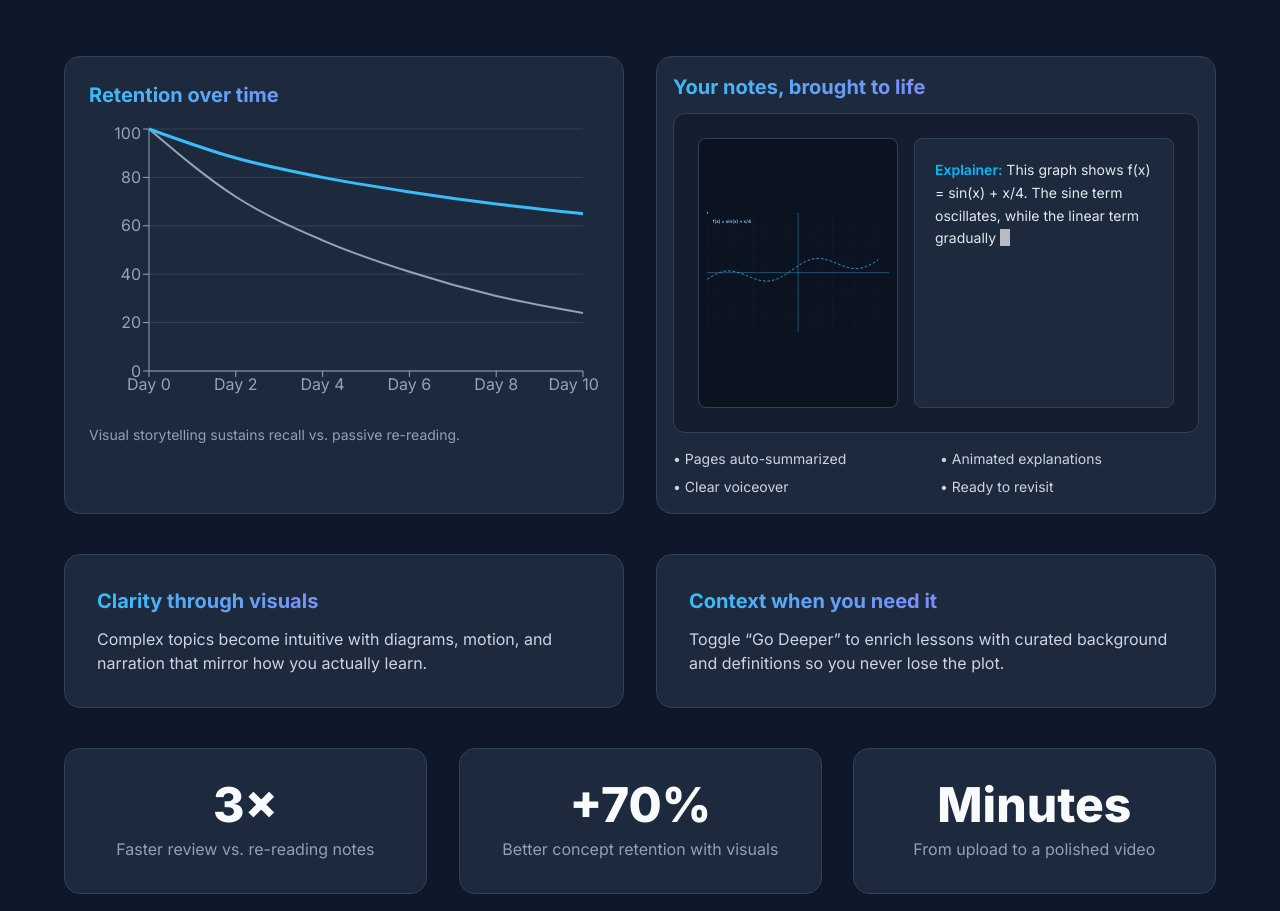
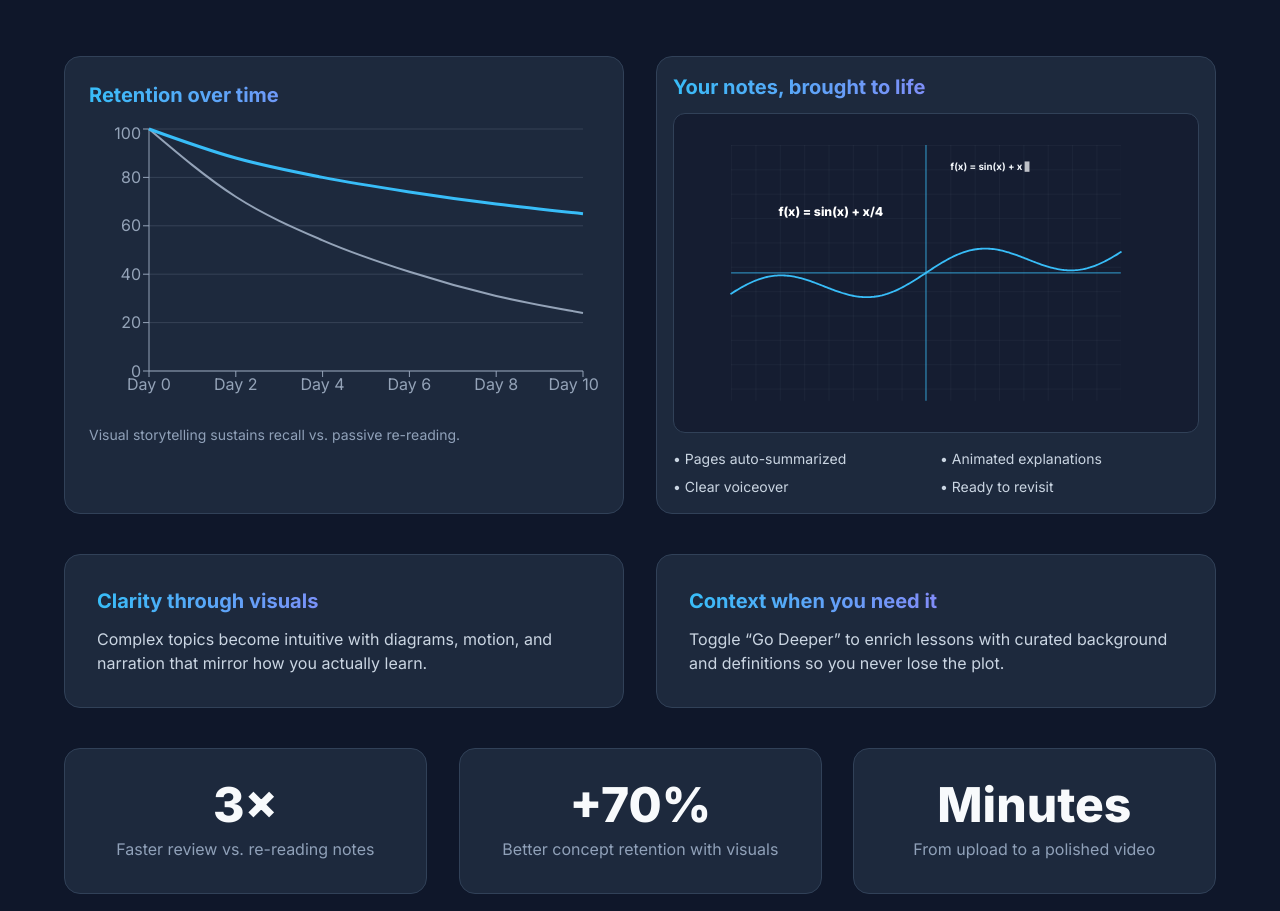
Before and after one commit to Dragontory/HackMIT, a React (Vite) app in the folder frontend/: page / in a window 1280 px wide. Shown: the part 1489-2400 px from the top of the page. Built offline with nearby package versions, Linux system fonts and the light colour scheme.

Commit message:
Fixed notbook model and graph

```diff
--- a/frontend/src/components/Notebook3D.jsx
+++ b/frontend/src/components/Notebook3D.jsx
@@ -1,122 +1,210 @@
 import React, { useEffect, useMemo, useRef, useState } from "react";
-import { motion, AnimatePresence } from "framer-motion";
+import { motion } from "framer-motion";
 
-/** Tweak timings (ms) */
-const DWELL_NOTEBOOK = 2200;   // how long notebook stays before fading out
-const FADE_MS        = 600;    // crossfade duration
-const TYPE_SPEED_MS  = 35;     // per-character speed
-const POST_TYPE_DWELL= 1200;   // pause after typing on graph before fading back
+/** ---------- Timings (ms) ---------- */
+const FIRST_DWELL_NOTEBOOK = 3400; // longer first time
+const DWELL_NOTEBOOK = 2200; // later cycles
+const FADE_PAPER_MS = 800;  // fade notebook sheet only
+const HOLD_EQ_MS = 250;  // hold equation after paper fades, before moving
+const MOVE_EQ_MS = 900;  // move+shrink equation to graph label
+const GRAPH_FADE_MS = 900;  // graph fade-in (during move)
+const TYPE_SPEED_MS = 32;   // typing speed
+const POST_TYPE_DWELL = 1400; // pause after typing
+const FADE_BACK_MS = 600;  // crossfade back to notebook
 
 const EXPLANATION =
-  "This graph shows f(x) = sin(x) + x/4. The sine term oscillates, " +
-  "while the linear term gradually shifts the curve upward as x increases.";
+  "f(x) = sin(x) + x/4 — the sine term oscillates; the linear term lifts the curve as x increases.";
+
+function Caret({ show }) {
+  return (
+    <span
+      className={`inline-block w-[8px] h-[1.1em] align-[-0.2em] ml-1 ${show ? "animate-pulse" : ""}`}
+      style={{ background: "rgba(248,250,252,0.75)" }}
+    />
+  );
+}
 
 export default function Notebook3D() {
-  const [phase, setPhase] = useState("notebook"); // 'notebook' | 'graph'
+  const [phase, setPhase] = useState("NOTEBOOK");
+  const [firstPass, setFirstPass] = useState(true);
   const [typed, setTyped] = useState("");
+  const [eqProgress, setEqProgress] = useState(0); // 0..1
+  const [paperOpacity, setPaperOpacity] = useState(1);
+  const [graphOpacity, setGraphOpacity] = useState(0);
+  const [eqColor, setEqColor] = useState("#0f172a");
 
-  // loop controller
-  const cycleRef = useRef(null);
-  const typingRef = useRef(null);
+  const timers = useRef([]);
+  const clearAll = () => { timers.current.forEach((id) => clearTimeout(id)); timers.current = []; };
 
   useEffect(() => {
-    // start on notebook, then move to graph after dwell + fade
-    startNotebookPhase();
-    return () => {
-      clearTimers();
-    };
+    startNotebook(firstPass ? FIRST_DWELL_NOTEBOOK : DWELL_NOTEBOOK);
+    return clearAll;
     // eslint-disable-next-line react-hooks/exhaustive-deps
   }, []);
 
-  function clearTimers() {
-    if (cycleRef.current) clearTimeout(cycleRef.current);
-    if (typingRef.current) clearInterval(typingRef.current);
+  const startNotebook = (dwell) => {
+    clearAll();
+    setPhase("NOTEBOOK");
+    setTyped("");
+    setEqProgress(0);
+    setPaperOpacity(1);
+    setGraphOpacity(0);
+    setEqColor("black");  // Start with black color for equation
+
+    timers.current.push(
+      setTimeout(() => {
+        setPhase("FADE_PAPER");
+        animatePaperFadeOut();
+      }, dwell)
+    );
+  };
+
+  const animatePaperFadeOut = () => {
+    const t0 = performance.now();
+    const tick = (now) => {
+      const t = Math.min(1, (now - t0) / FADE_PAPER_MS);
+      setPaperOpacity(1 - t);
+      if (t < 1) requestAnimationFrame(tick);
+      else {
+        setEqColor("#ffffff");
+        setPhase("HOLD_EQ");
+        timers.current.push(setTimeout(() => startMoveToGraph(), HOLD_EQ_MS));
       }
+    };
+    requestAnimationFrame(tick);
+  };
 
-  function startNotebookPhase() {
-    clearTimers();
-    setPhase("notebook");
-    setTyped("");
-    cycleRef.current = setTimeout(() => {
-      // fade to graph
-      setPhase("graph");
-    }, DWELL_NOTEBOOK);
-  }
+  const startMoveToGraph = () => {
+    setPhase("MOVE_TO_GRAPH");
+    const t0 = performance.now();
+    const tick = (now) => {
+      const raw = Math.min(1, (now - t0) / MOVE_EQ_MS);
+      const ease = raw < 0.5 ? 4 * raw * raw * raw : 1 - Math.pow(-2 * raw + 2, 3) / 2; // easeInOutCubic
+      setEqProgress(ease);
+      setGraphOpacity(raw); // graph fades in while equation moves
+      if (raw < 1) requestAnimationFrame(tick);
+      else startTyping();
+    };
+    requestAnimationFrame(tick);
+  };
 
-  function startTyping() {
-    // type explanation on graph
+  const startTyping = () => {
+    setPhase("TYPE_ON_GRAPH");
     setTyped("");
     let i = 0;
-    clearInterval(typingRef.current);
-    typingRef.current = setInterval(() => {
+    const id = setInterval(() => {
       i++;
       setTyped(EXPLANATION.slice(0, i));
       if (i >= EXPLANATION.length) {
-        clearInterval(typingRef.current);
-        // after finishing typing, dwell, then go back
-        cycleRef.current = setTimeout(() => startNotebookPhase(), POST_TYPE_DWELL);
+        clearInterval(id);
+        timers.current.push(
+          setTimeout(() => {
+            setPhase("GRAPH_DWELL");
+            timers.current.push(
+              setTimeout(() => {
+                setPhase("FADE_BACK");
+                animateBack();  // Add the fade-back phase here
+              }, POST_TYPE_DWELL)
+            );
+          }, 10)
+        );
       }
     }, TYPE_SPEED_MS);
+    timers.current.push(id);
+  };
+
+  const animateBack = () => {
+    const t0 = performance.now();
+    const tick = (now) => {
+      const t = Math.min(1, (now - t0) / FADE_BACK_MS);
+      setGraphOpacity(1 - t);
+      setEqProgress(1 - t);  // Shrink equation back to its starting size
+      setPaperOpacity(t);  // Fade the paper back in
+      if (t < 1) requestAnimationFrame(tick);
+      else {
+        setFirstPass(false);
+        startNotebook(DWELL_NOTEBOOK);  // Restart animation after fade-back completes
       }
+    };
+    requestAnimationFrame(tick);
+  };
 
-  // whenever we enter graph phase, kick off typing (after fade settles slightly)
-  useEffect(() => {
-    if (phase === "graph") {
-      const id = setTimeout(startTyping, FADE_MS * 0.6);
-      return () => clearTimeout(id);
-    } else {
-      // ensure we stop typing if we leave
-      clearInterval(typingRef.current);
-    }
-    // eslint-disable-next-line react-hooks/exhaustive-deps
-  }, [phase]);
+  // layout constants
+  const NOTEBOOK_VB = { w: 1200, h: 760 };
+  // Notebook equation position (same as what’s on paper):
+  const eqStart = { x: 200, y: 330, font: 64 };  // Moved x position to the left (200)
+  // Graph label landing spot (upper-left inside the plot area):
+  const eqEnd = { x: 400, y: 500, font: 30 };
+
+  const eqX = eqStart.x + (eqEnd.x - eqStart.x) * eqProgress;
+  const eqY = eqStart.y + (eqEnd.y - eqStart.y) * eqProgress;
+  const eqScale = 1 + (eqEnd.font / eqStart.font - 1) * eqProgress;
 
   return (
     <div className="relative h-80 w-full rounded-xl overflow-hidden bg-slate-900/60 border border-slate-700">
-      <AnimatePresence mode="wait">
-        {phase === "notebook" ? (
+      <div className="absolute inset-0 grid place-items-center">
         <motion.div
-            key="notebook"
+          initial={{ opacity: 1 }}
+          animate={{ opacity: paperOpacity }}
+          transition={{ duration: 0.001 }}
+          className="w-full h-full flex items-center justify-center"
+        >
+          <NotebookPaperOnly />
+        </motion.div>
+      </div>
+
+      {/* Graph layer (fades in while equation moves) */}
+      <div className="absolute inset-0">
+        <motion.div
           initial={{ opacity: 0 }}
-            animate={{ opacity: 1 }}
-            exit={{ opacity: 0 }}
-            transition={{ duration: FADE_MS / 1000 }}
-            className="absolute inset-0 grid place-items-center"
+          animate={{ opacity: graphOpacity }}
+          transition={{ duration: 0.001 }}
+          className="absolute inset-0 p-4 md:p-5"
         >
-            <NotebookSVG />
+          <GraphSVG typed={typed} />
         </motion.div>
-        ) : (
-          <motion.div
-            key="graph"
-            initial={{ opacity: 0 }}
-            animate={{ opacity: 1 }}
-            exit={{ opacity: 0 }}
-            transition={{ duration: FADE_MS / 1000 }}
-            className="absolute inset-0"
+      </div>
+
+      {/* Floating equation moving from notebook to graph label (the only equation label) */}
+      <motion.svg
+        className="absolute inset-0 pointer-events-none"
+        viewBox={`0 0 ${NOTEBOOK_VB.w} ${NOTEBOOK_VB.h}`}
+        preserveAspectRatio="xMidYMid slice"
       >
-            <GraphWithTyping typed={typed} />
-          </motion.div>
-        )}
-      </AnimatePresence>
+        <motion.text
+          x={eqX+110}
+          y={eqY}
+          style={{ originX: 0, originY: 0 }}
+          transform={`scale(${eqScale})`}
+          fill={eqColor}
+          fontWeight="800"
+          fontFamily="Inter, system-ui, sans-serif"
+          fontSize="60"
+        >
+          f(x) = sin(x) + x/4
+        </motion.text>
+      </motion.svg>
     </div>
   );
 }
 
-/* ---------- Visuals ---------- */
+/* ----------------- SVGs ----------------- */
 
-function NotebookSVG() {
-  // simple, crisp notebook look in SVG
+/** Paper with lines & a second equation lower down
+ *  (The top equation is NOT drawn here so there’s no duplicate during transition.)
+ */
+function NotebookPaperOnly() {
   return (
     <svg
       viewBox="0 0 1200 760"
       className="w-[95%] h-[85%] drop-shadow-lg"
       xmlns="http://www.w3.org/2000/svg"
     >
-      {/* Paper */}
+      {/* paper */}
       <rect x="0" y="0" width="1200" height="760" rx="24" fill="#f8fafc" />
-      {/* Margin line */}
+      {/* margin */}
       <line x1="200" y1="0" x2="200" y2="760" stroke="rgba(239,68,68,0.35)" strokeWidth="6" />
-      {/* Ruling */}
+      {/* ruling */}
       {Array.from({ length: 7 }).map((_, i) => {
         const y = 120 + i * 90;
         return (
@@ -131,59 +219,35 @@ function NotebookSVG() {
           />
         );
       })}
-      {/* Equation text */}
-      <text x="250" y="330" fill="#0f172a" fontWeight="700" fontFamily="Inter, system-ui" fontSize="64">
-        f(x) = sin(x) + x/4
-      </text>
-      <text x="250" y="500" fill="#0f172a" fontWeight="700" fontFamily="Inter, system-ui" fontSize="54">
+
+      {/* "Math Notes" title */}
+      <motion.text
+        x="250"
+        y="100"
+        fill="#0f172a"
+        fontWeight="700"
+        fontFamily="Inter, system-ui, sans-serif"
+        fontSize="70"
+        style={{
+          opacity: 1, // Title opacity is controlled by animation during fade-out
+          transition: "opacity 0.8s ease"
+        }}
+      >
+        Math Notes!
+      </motion.text>
+      <text x="250" y="500" fill="#0f172a" fontWeight="700" fontFamily="Inter, system-ui" fontSize="40">
         ∫ cos(x) dx = sin(x) + C
       </text>
     </svg>
   );
 }
 
-function GraphWithTyping({ typed }) {
-  return (
-    <div className="absolute inset-0 flex items-stretch gap-4 p-4 md:p-6">
-      {/* LEFT: Graph */}
-      <div className="relative flex-1 rounded-lg overflow-hidden bg-[#0b1220] border border-slate-700">
-        <GraphSVG />
-      </div>
-
-      {/* RIGHT: Typing panel */}
-      <div className="hidden md:flex w-[40%] min-w-[260px] rounded-lg border border-slate-700 bg-slate-800 p-4 md:p-5">
-        <div className="text-slate-200 text-sm leading-relaxed">
-          <span className="text-sky-400 font-semibold">Explainer:</span>{" "}
-          <span className="whitespace-pre-wrap">{typed}</span>
-          <TypingCursor active />
-        </div>
-      </div>
-    </div>
-  );
-}
-
-function TypingCursor({ active }) {
-  return (
-    <span
-      className={`inline-block w-[10px] h-[1.2em] align-[-0.2em] ml-1 ${
-        active ? "animate-pulse" : ""
-      }`}
-      style={{ background: "rgba(248,250,252,0.7)" }}
-    />
-  );
-}
-
-function GraphSVG() {
-  // Draw axes + grid + animated path (CSS-only animation shim)
-  // (We fake animation by using a large dashed offset via CSS animation)
-  const pathId = "graph-line";
-  const d = useMemo(() => {
-    // generate a smooth path for sin(x) + x/4 across [-6, 6]
+function GraphSVG({ typed }) {
+  const pathD = useMemo(() => {
     const pts = [];
-    const W = 600;
-    const H = 400;
+    const W = 640, H = 420;
     const toX = (x) => ((x + 6) / 12) * W;
-    const toY = (y) => H / 2 - y * 28; // scale
+    const toY = (y) => H / 2 - y * 28;
     for (let x = -6; x <= 6; x += 0.05) {
       const y = Math.sin(x) + x / 4;
       pts.push([toX(x), toY(y)]);
@@ -192,8 +256,10 @@ function GraphSVG() {
   }, []);
 
   return (
-    <svg viewBox="0 0 640 420" className="absolute inset-0 m-auto w-[92%] h-[90%]">
-      {/* Grid */}
+    <div className="relative h-full w-full">
+      {/* Slight offset so the plot isn’t perfectly centered */}
+      <svg viewBox="0 0 640 420" className="absolute inset-0 m-auto w-[88%] h-[92%] ml-[4%]">
+        {/* grid */}
         <defs>
           <pattern id="grid" width="40" height="40" patternUnits="userSpaceOnUse">
             <path d="M 40 0 L 0 0 0 40" fill="none" stroke="rgba(148,163,184,0.18)" strokeWidth="1" />
@@ -201,51 +267,32 @@ function GraphSVG() {
         </defs>
         <rect x="0" y="0" width="640" height="420" fill="url(#grid)" />
 
-      {/* Axes */}
+        {/* axes */}
         <line x1="320" y1="0" x2="320" y2="420" stroke="rgba(56,189,248,0.65)" strokeWidth="2" />
-      <line x1="0" y1="210" x2="640" y2="210" stroke="rgba(56,189,248,0.65)" strokeWidth="2" />
+        <line x1="0"  y1="210" x2="640" y2="210" stroke="rgba(56,189,248,0.65)" strokeWidth="2" />
 
-      {/* Equation label */}
-      <text x="20" y="36" fill="#93c5fd" fontFamily="Inter, system-ui" fontWeight="600" fontSize="16">
-        f(x) = sin(x) + x/4
-      </text>
-
-      {/* Path */}
+        {/* curve */}
         <path
-        id={pathId}
-        d={d}
+          d={pathD}
           fill="none"
           stroke="#38bdf8"
           strokeWidth="3"
           strokeLinejoin="round"
           strokeLinecap="round"
-        style={{
-          strokeDasharray: "6 10",
-          animation: "dash-move 2.4s linear infinite",
-        }}
         />
 
-      {/* Little “playhead” dot moving along x */}
-      <circle r="4" fill="#c084fc">
-        <animateMotion
-          dur="3.6s"
-          repeatCount="indefinite"
-          path={`M 0,0 L 640,0`}
-        />
-        <animate
-          attributeName="cy"
-          dur="3.6s"
-          repeatCount="indefinite"
-          values="210;120;210;300;210"
-        />
-      </circle>
-
-      {/* Path animation CSS */}
-      <style>{`
-        @keyframes dash-move {
-          to { stroke-dashoffset: -64; }
-        }
-      `}</style>
+        {/* typed explanation on the graph (top-right), away from curve */}
+        <foreignObject x="360" y="24" width="260" height="140">
+          <div
+            xmlns="http://www.w3.org/1999/xhtml"
+            className="text-[16px] leading-snug text-slate-100"
+            style={{ fontFamily: "Inter, system-ui, sans-serif", fontWeight: "700" }}
+          >
+            {typed}
+            <Caret show />
+          </div>
+        </foreignObject>
       </svg>
+    </div>
   );
 }
```
Also changed, not shown: frontend/src/components/LearningImpactChart.jsx (+22 -5 lines). Lines whose indentation alone changed are shown as unchanged.
